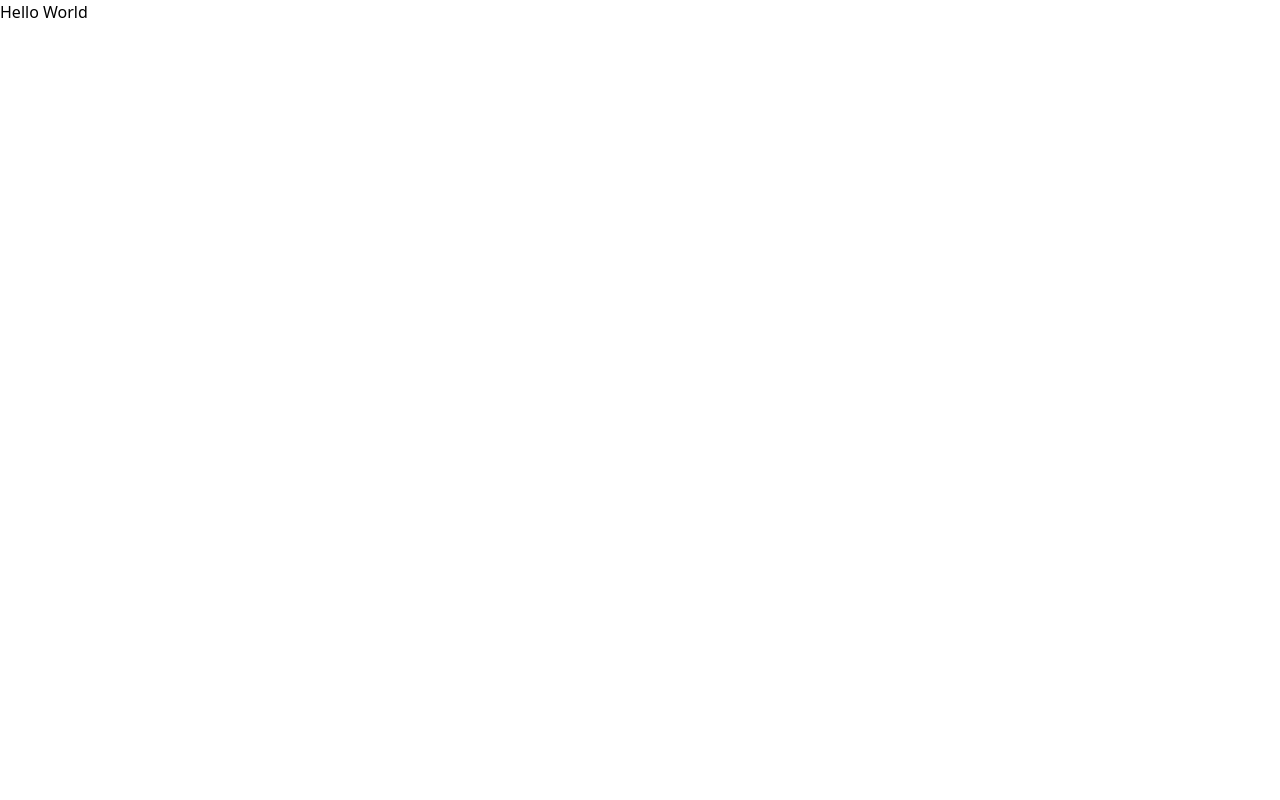
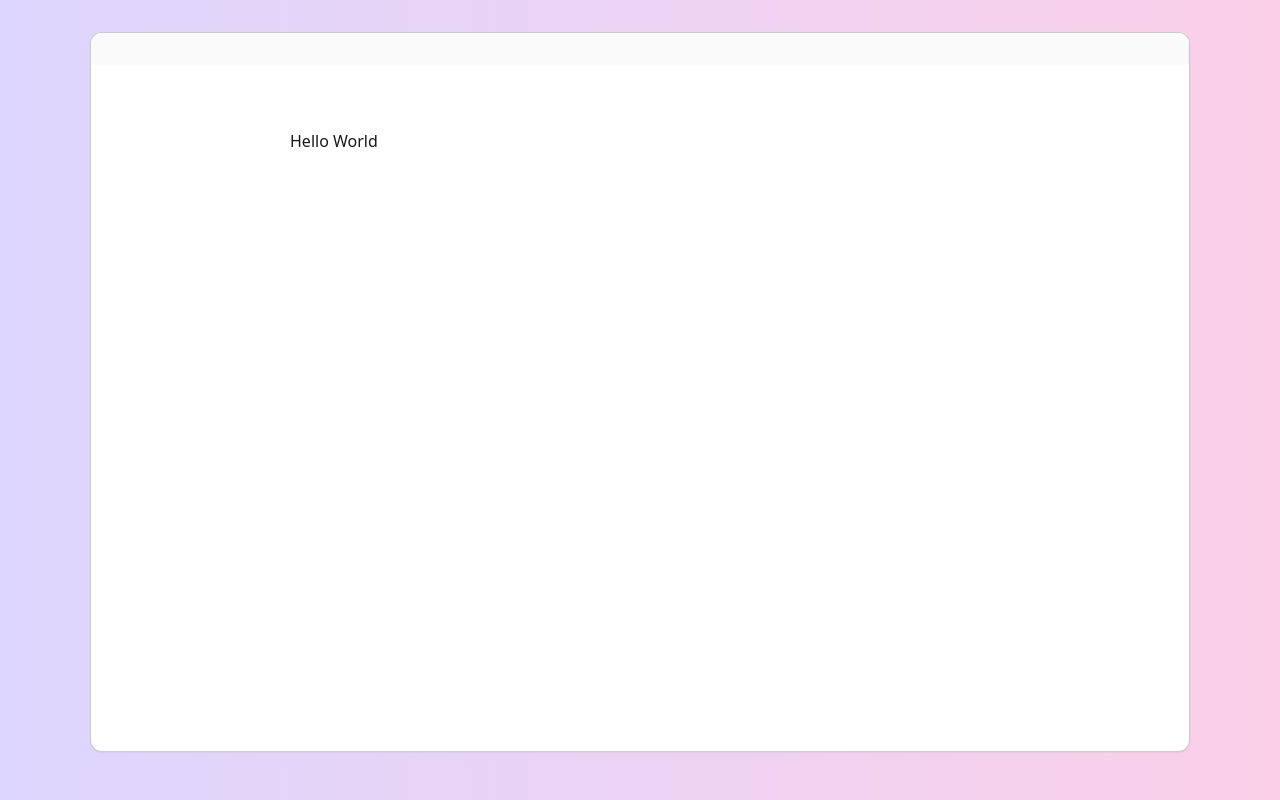
Before and after one commit to Pedroo07/Notion-clone, a React (Vite) app: page / in a window 1280 px wide. Built offline with nearby package versions, Linux system fonts and the light colour scheme.

Commit message:
Instalando api de editor de texto

```diff
--- a/package.json
+++ b/package.json
@@ -10,6 +10,9 @@
     "preview": "vite preview"
   },
   "dependencies": {
+    "@tiptap/pm": "^2.4.0",
+    "@tiptap/react": "^2.4.0",
+    "@tiptap/starter-kit": "^2.4.0",
     "react": "^18.2.0",
     "react-dom": "^18.2.0"
   },
--- a/src/App.tsx
+++ b/src/App.tsx
@@ -1,6 +1,14 @@
+import Aside from "./components/Aside"
+import Main from "./components/Main"
+
 const App = () => {
   return (
-    <div>Hello World</div>
+    <div className="min-h-screen p-8 text-zinc-900 bg-gradient-to-r from-violet-200 to-pink-200">
+      <div className="bg-white w-[1100px] mx-auto rounded-xl min-h-[720px] shadow-sm border border-black/20 overflow-hidden">
+        <Aside/>
+        <Main/>
+      </div>
+    </div>
   )
 }
 
--- /dev/null
+++ b/src/components/Aside.tsx
@@ -0,0 +1,8 @@
+const Aside = () => {
+  return (
+    <aside className="bg-zinc-50 border-r border-r-zinc-100 p-4">
+    </aside>
+  )
+}
+
+export default Aside
--- /dev/null
+++ b/src/components/Main.tsx
@@ -0,0 +1,15 @@
+import { useEditor,EditorContent } from "@tiptap/react"
+import StarterKit from "@tiptap/starter-kit"
+
+const Main = () => {
+    const editor = useEditor({
+        extensions: [StarterKit],
+        content: '<p>Hello World</p>'
+    })
+  return (
+    <EditorContent className="max-w-[700px] mx-auto pt-16" editor={editor}
+    />
+  )
+}
+
+export default Main
--- a/tailwind.config.js
+++ b/tailwind.config.js
@@ -1,6 +1,6 @@
 /** @type {import('tailwindcss').Config} */
 export default {
-  content: ['./src/**/*.tsx,ts,js,jsx'],
+  content: ['./src/**/*.tsx'],
   theme: {
     extend: {},
   },
```
Also changed, not shown: 1 other file (tests, documents, lock files or other folders).
